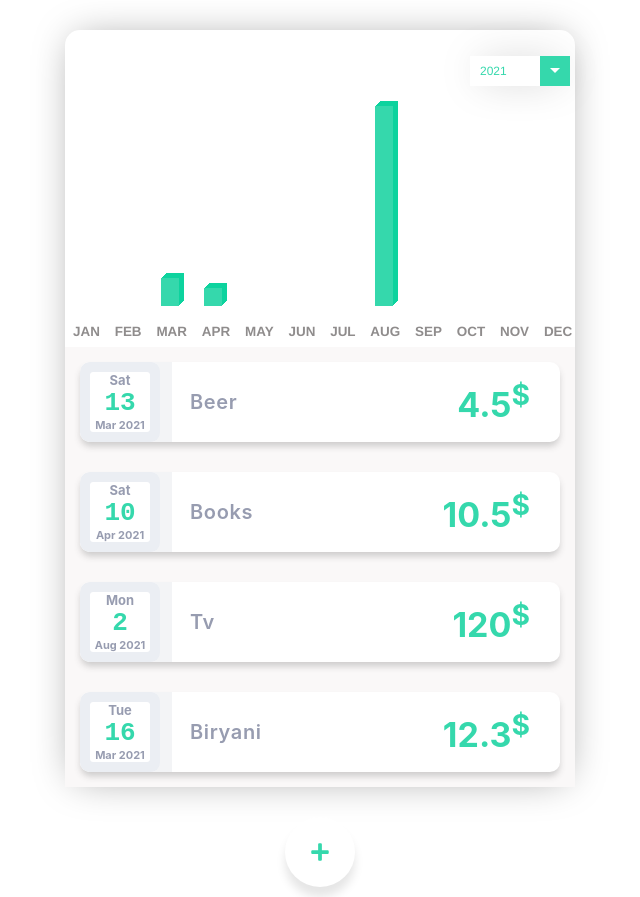
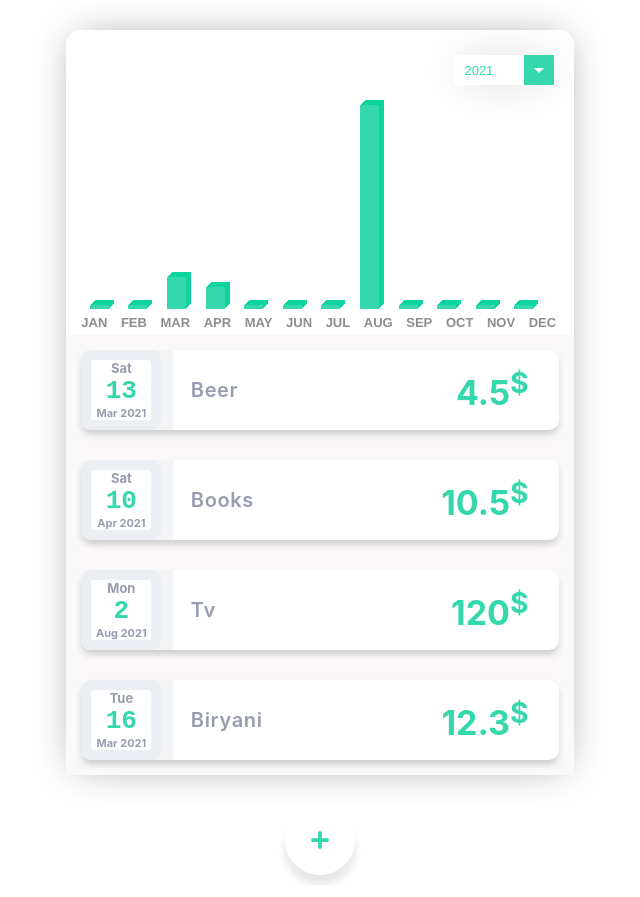
Before and after one commit to vidyuthmk/ExpenseTracker, a React (Create React App) app: page / in a window 1280 px wide. Shown: the whole page, without its empty margins (320-960 px from the left). Built offline with nearby package versions, Linux system fonts and the light colour scheme.

Commit message:
Dynamic bar Chart Feature

```diff
--- a/src/components/Expense/ExpenseItem.js
+++ b/src/components/Expense/ExpenseItem.js
@@ -1,5 +1,6 @@
 import ExpenseDate from "./ExpenseDate";
 import "./ExpenseItem.css";
+
 const ExpenseItem = (props) => {
   return (
     <div className="expense-item__profiles">
--- /dev/null
+++ b/src/components/ExpenseFilter/CharBar.css
@@ -0,0 +1,29 @@
+@-webkit-keyframes bargrowth {
+  0% {
+    max-height: 0%;
+  }
+  100% {
+    max-height: 100%;
+  }
+}
+@keyframes bargrowth {
+  0% {
+    max-height: 0%;
+  }
+  100% {
+    max-height: 100%;
+  }
+}
+.bar {
+  -webkit-animation: bargrowth 1000ms ease;
+  animation: bargrowth 1000ms ease;
+  bottom: 0;
+  display: inline-block;
+  background: #35d8ac;
+  box-shadow: 1px -1px #0dd39e, 2px -2px #0dd39e, 3px -3px #0dd39e,
+    4px -4px #0dd39e, 5px -5px #0dd39e;
+}
+#chart div {
+  margin-right: 4%;
+  padding: 2px;
+}
--- /dev/null
+++ b/src/components/ExpenseFilter/CharBar.js
@@ -0,0 +1,20 @@
+import React from "react";
+import "./CharBar.css";
+
+const CharBar = (props) => {
+  console.log(props.value);
+  let barFillHeight = "0%";
+  if (props.maxValue > 0) {
+    barFillHeight = Math.round((props.value / props.maxValue) * 100) + "%";
+  }
+  const barwidth = 15 + "px";
+  const pad = 10 + "px";
+  return (
+    <div
+      className="bar"
+      style={{ height: barFillHeight, width: barwidth }}
+    ></div>
+  );
+};
+
+export default CharBar;
--- a/src/components/ExpenseFilter/ExpenseFilter.css
+++ b/src/components/ExpenseFilter/ExpenseFilter.css
@@ -2,10 +2,9 @@
   position: relative;
   margin-top: 20px;
   margin-bottom: 10px;
-  width: 500px;
+  width: 490px;
   height: 200px;
-  margin-left: 10px;
-  margin-right: 10px;
+  margin-left: 1%;
 }
 @-webkit-keyframes bargrowth {
   0% {
@@ -23,23 +22,12 @@
     max-height: 100%;
   }
 }
-.bar {
-  -webkit-animation: bargrowth 1000ms ease;
-  animation: bargrowth 1000ms ease;
-  position: absolute;
-  bottom: 0;
-  display: inline-block;
-  background: #35d8ac;
-  box-shadow: 1px -1px #0dd39e, 2px -2px #0dd39e, 3px -3px #0dd39e,
-    4px -4px #0dd39e, 5px -5px #0dd39e;
-}
-
 .wrapper1 {
   text-align: center;
-  margin: 0 auto;
-  width: 510px;
+  margin: 1%;
+  width: 500px;
   font-family: Helvetica;
-  font-size: 12px;
+  font-size: 13px;
 }
 .wrapper1 > h1,
 .wrapper1 > p {
@@ -47,12 +35,11 @@
 }
 .month1 {
   display: flex;
-  padding: 0.5rem;
+  margin-right: 1.8%;
+  margin-left: 1%;
 }
-.mondiv {
+.month1 > div {
   position: relative;
-  padding-right: 3%;
   font-weight: 800;
-  font-size: 1.12em;
   color: rgb(143, 140, 140);
 }
--- a/src/components/ExpenseFilter/ExpenseFilter.js
+++ b/src/components/ExpenseFilter/ExpenseFilter.js
@@ -1,7 +1,8 @@
 import React from "react";
-import { useRef, useEffect } from "react";
+// import { useRef, useEffect, useState } from "react";
 import "./ExpenseFilter.css";
 import YearPicker from "./YearPicker";
+import CharBar from "./CharBar";
 
 const ExpenseFilter = (props) => {
   // const [datapoints, setdatapoints] = useState();
@@ -25,46 +26,52 @@ const ExpenseFilter = (props) => {
     console.log();
   }
   const dataPointValues = chartDataPoints.map((dataPoint) => dataPoint.value);
-  const month = chartDataPoints.map((dataPoint) => dataPoint.label);
+  const totalMaximum = Math.max(...dataPointValues);
+  console.log(totalMaximum);
+  // const month = chartDataPoints.map((dataPoint) => dataPoint.label);
+  console.log(dataPointValues);
 
   // const values = [100, 100, 340, 320, 500, 50, 45, 385, 95, 120, 90, 20];
-  const ref = useRef();
-  const monref = useRef();
+  // const ref = useRef();
+  // const monref = useRef();
 
-  useEffect(() => {
-    if (ref.current === undefined && monref.current === undefined) {
-      return;
-    } else {
-      const drawChart = (data, padding, month) => {
-        const max = Math.max.apply(Math, data);
-        const chart = ref.current;
-        console.log(chart);
-        const mon = monref.current;
-        const barwidth =
-          (chart.offsetWidth -
-            (dataPointValues.length - 1) * padding -
-            data.length * 10) /
-          data.length;
-        console.log(barwidth);
-        let left = 0;
-        for (let i = 0; i < data.length; i++) {
-          let newbar = document.createElement("div");
-          newbar.setAttribute("class", "bar");
-          newbar.style.width = barwidth + "px";
-          newbar.style.height = (data[i] / max) * 100 + "%";
-          newbar.style.left = left + "px";
-          chart.appendChild(newbar);
-          left += barwidth + padding + 10;
-          let newDiv = document.createElement("div");
-          let divElement = document.createTextNode(month[i]);
-          newDiv.setAttribute("class", "mondiv");
-          newDiv.appendChild(divElement);
-          mon.appendChild(newDiv);
-        }
-      };
-      drawChart(dataPointValues, 15, month);
-    }
-  }, [ref, dataPointValues]);
+  // useEffect(() => {
+  //   if (ref.current === undefined && monref.current === undefined) {
+  //     return;
+  //   } else {
+  //     const drawChart = (data, padding, month) => {
+  //       const max = Math.max.apply(Math, data);
+  //       const chart = ref.current;
+  //       console.log(chart);
+  //       const mon = monref.current;
+  //       const barwidth =
+  //         (chart.offsetWidth -
+  //           (dataPointValues.length - 1) * padding -
+  //           data.length * 10) /
+  //         data.length;
+  //       console.log(barwidth);
+  //       let left = 0;
+  //       for (let i = 0; i < data.length; i++) {
+  //         let newbar = document.createElement("div");
+  //         newbar.setAttribute("class", "bar");
+  //         newbar.style.width = barwidth + "px";
+  //         newbar.style.height = (data[i] / max) * 100 + "%";
+  //         newbar.style.left = left + "px";
+  //         chart.appendChild(newbar);
+  //         left += barwidth + padding + 10;
+  //         let newDiv = document.createElement("div");
+  //         let divElement = document.createTextNode(month[i]);
+  //         newDiv.setAttribute("class", "mondiv");
+  //         newDiv.appendChild(divElement);
+  //         mon.appendChild(newDiv);
+  //       }
+  //     };
+  //     console.log(drawChart);
+  //     drawChart(dataPointValues, 15, month);
+  //   }
+
+  //   return () => {};
+  // }, []);
 
   const onChangeYearHandler = (yearChange) => {
     props.OnChangeDiv(yearChange);
@@ -75,7 +82,34 @@ const ExpenseFilter = (props) => {
         selectedYear={props.selectedYear}
         onChangeYear={onChangeYearHandler}
       />
-      <div
+      <div id="chart">
+        {chartDataPoints.map((dataPoint) => (
+          <CharBar
+            key={dataPoint.label}
+            value={dataPoint.value}
+            maxValue={totalMaximum}
+            label={dataPoint.label}
+          />
+        ))}
+      </div>
+      <div className="Space">
+        <div className="month1">
+          <div className="month1">JAN</div>
+          <div className="month1">FEB</div>
+          <div className="month1">MAR</div>
+          <div className="month1">APR</div>
+          <div className="month1">MAY</div>
+          <div className="month1">JUN</div>
+          <div className="month1">JUL</div>
+          <div className="month1">AUG</div>
+          <div className="month1">SEP</div>
+          <div className="month1">OCT</div>
+          <div className="month1">NOV</div>
+          <div className="month1">DEC</div>
+        </div>
+      </div>
+
+      {/* <div
         id="chart"
         ref={(el) => {
           ref.current = el;
@@ -86,7 +120,7 @@ const ExpenseFilter = (props) => {
         ref={(el) => {
           monref.current = el;
         }}
-      ></div>
+      ></div> */}
     </div>
   );
 };
--- a/src/components/ExpenseFilter/YearPicker.css
+++ b/src/components/ExpenseFilter/YearPicker.css
@@ -5,7 +5,7 @@
   width: 100px;
   margin: auto;
   margin-top: 5%;
-  margin-right: 5px;
+  margin-right: 17px;
   height: 30px;
   box-shadow: 0 0 40px -10px rgba(0, 0, 0, 0.4);
 }
```
